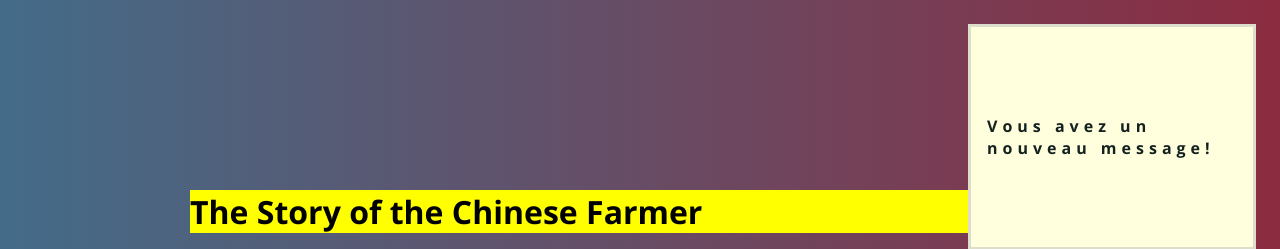
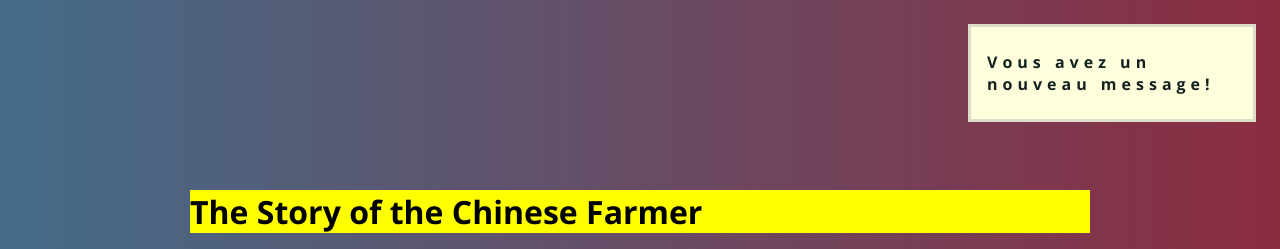
Before and after one commit to OliviaDemaret/progressive-enhancement, a plain HTML site: page index.html in a window 1280 px wide. Shown: the top 249 px of the page. Drawn offline with nearby package versions, Linux system fonts and the light colour scheme; grey boxes are pictures that could not be loaded.

Commit message:
style.css

```diff
--- a/style.css
+++ b/style.css
@@ -29,8 +29,13 @@ h1 {
 #firstp {
   font-weight: 900;
 }
-
 p {
+  font-family: "Open Sans";
+  font-size: 16px;
+  letter-spacing: 5px;
+  color: #13211f;
+}
+.pmarg {
   font-family: "Open Sans";
   font-size: 16px;
   margin-top: 80px;
```
